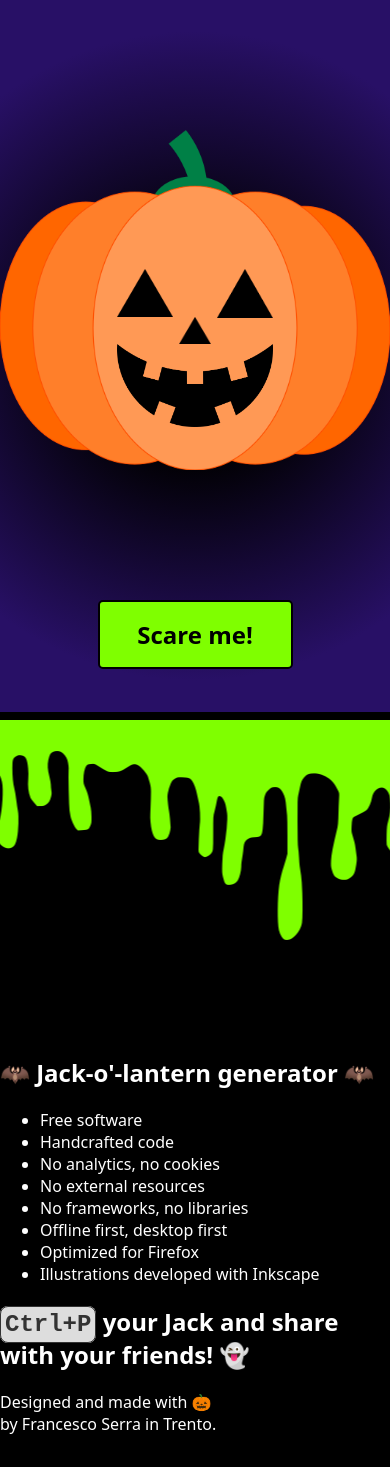
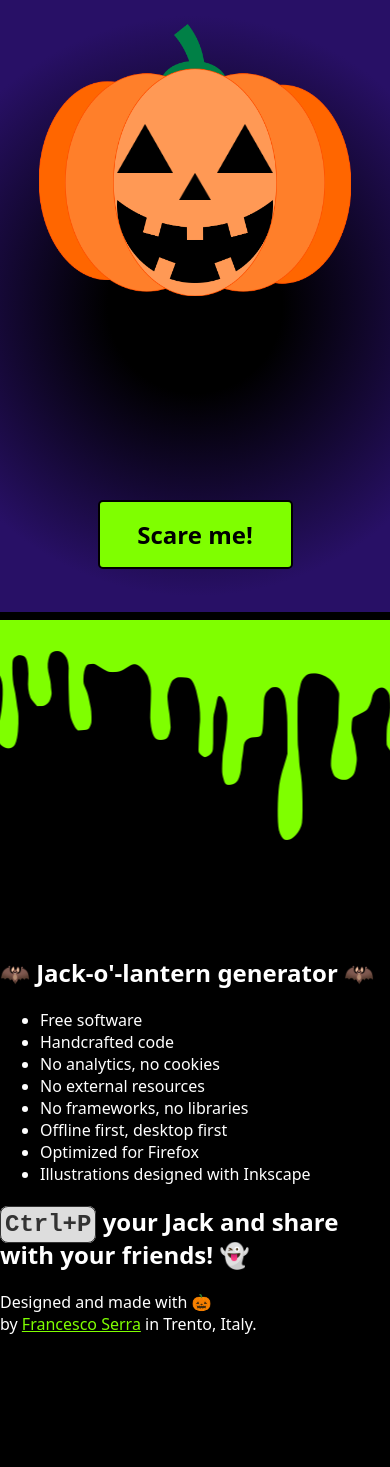
Before and after one commit to afnecors/Jack-o-lantern-generator, a plain HTML site: page index.html in a window 390 px wide. After the commit the page ends 1367 px from the top, so only its background shows below. Drawn offline with Linux system fonts and the light colour scheme.

Commit message:
Improvements for mobile, links

```diff
--- a/index.html
+++ b/index.html
@@ -71,10 +71,11 @@
         <li>No frameworks, no libraries</li>
         <li>Offline first, desktop first</li>
         <li>Optimized for Firefox</li>
-        <li>Illustrations developed with Inkscape</li>
+        <li>Illustrations designed with Inkscape</li>
       </ul>
       <h2><code>Ctrl+P</code> your Jack and share with your friends! 👻</h2>
-      Designed and made with 🎃<br>by Francesco Serra in Trento.
+      Designed and made with 🎃<br>
+      by <a href="https://afnecors.org">Francesco Serra</a> in Trento, Italy.
     </div>
   </section>
 </body>
--- a/main.js
+++ b/main.js
@@ -1,7 +1,7 @@
 const MAX_EYE = 5;
 const MAX_NOSE = 4;
 const MAX_MOUTH = 3;
-const MAX_PUMPKIN = 4;
+const MAX_PUMPKIN = 3;
 
 const IMAGES_PATH = './images';
 const EYE_PATH = IMAGES_PATH + '/eye';
--- a/styles.css
+++ b/styles.css
@@ -5,7 +5,8 @@
 }
 
 :root {
-  --main-bg-color: #281066
+  --main-bg-color: #281066;
+  --green: chartreuse;
 }
 
 html {
@@ -46,12 +47,13 @@ code {
 
 #wrapper {
   width: 800px;
-  height: 600px;
+  height: 520px;
   margin: 0 auto;
+  padding: 24px 0;
 
   display: flex;
   flex-direction: column;
-  justify-content: space-around;
+  justify-content: start;
 }
 
 #pumpkin {
@@ -66,7 +68,7 @@ code {
 
 #jack {
   z-index: 2;
-  padding-top: 96px;
+  padding-top: 115px;
   display: flex;
   flex-direction: column;
   align-items: center;
@@ -164,3 +166,29 @@ code {
   display: flex;
   justify-content: center;
 }
+
+a {
+  color: var(--green);
+}
+
+a:hover {
+  text-decoration: none;
+}
+
+a:active {
+  color: white;
+}
+
+@media (max-width: 800px) {
+  #wrapper {
+    height: 500px;
+  }
+
+  #pumpkin {
+    width: 80%;
+  }
+
+  #jack {
+    padding-top: 100px;
+  }
+}
```
Also changed, not shown: images/pumpkin/p03.png (deleted), 1 other file.
